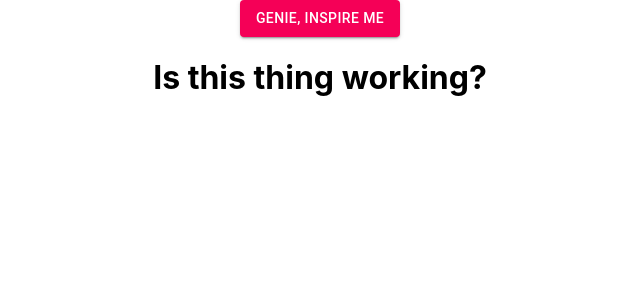
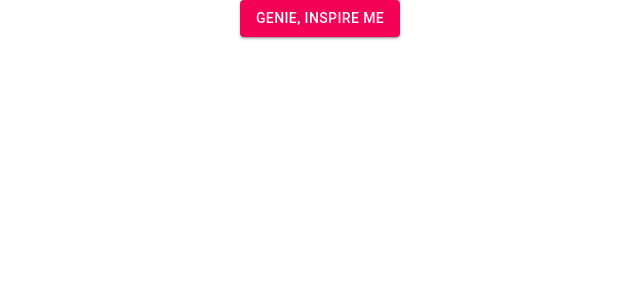
Before and after one commit to christopher-dodge/inspire, a React (Create React App) app in the folder client/: page / in a window 1280 px wide. Shown: the top 300 px of the page, without its empty margins (320-960 px from the left). Built offline with nearby package versions, Linux system fonts and the light colour scheme.

Commit message:
Add React Router

```diff
--- a/client/package.json
+++ b/client/package.json
@@ -9,6 +9,7 @@
     "@testing-library/user-event": "^7.1.2",
     "react": "^16.14.0",
     "react-dom": "^16.14.0",
+    "react-router-dom": "^5.2.0",
     "react-scripts": "3.4.3"
   },
   "scripts": {
--- a/client/src/App.js
+++ b/client/src/App.js
@@ -2,14 +2,18 @@ import React from 'react';
 import './App.css';
 import QuoteButton from './Components/QuoteButton/QuoteButton';
 import Quote from './Components/Quote/Quote';
+import { useState } from 'react';
+import { BrowserRouter as Router, Switch, Route} from 'react-router-dom';
 
 function App() {
+  const [quote, setQuote] = useState('');
 
   return (
-    <div className="App">
-      <QuoteButton />
-      <Quote />
-    </div>
+    <Router>
+      <div className="App">
+        <QuoteButton />
+      </div>
+    </Router>
   );
 }
 
--- a/client/src/Components/QuoteButton/QuoteButton.jsx
+++ b/client/src/Components/QuoteButton/QuoteButton.jsx
@@ -1,13 +1,15 @@
 import React from 'react';
 import {Button} from '@material-ui/core';
-// import { useState } from 'react';
+import { useState } from 'react';
 
 export default function QuoteButton() {
-  // const [quote, setQuote] = useState('');
+  const [quote, setQuote] = useState("");
 
   // Click handler method
   const handleButtonClick = function(){
     console.log('The button was clicked!');
+    setQuote("'Come get some' -Duke Nukem");
+    console.log(quote);
   }
 
   return (
@@ -15,7 +17,6 @@ export default function QuoteButton() {
       <Button variant="contained" color="secondary" onClick={handleButtonClick}>
         Genie, Inspire Me
       </Button>
-
     </div>
   )
 }
--- a/client/src/Components/index.js
+++ b/client/src/Components/index.js
@@ -1,2 +1,2 @@
-export {default} from './QuoteButton';
-export {default} from './Quote';
+export {default} from './QuoteButton/QuoteButton';
+export {default} from './Quote/Quote';
```
Also changed, not shown: 1 other file (tests, documents, lock files or other folders).
